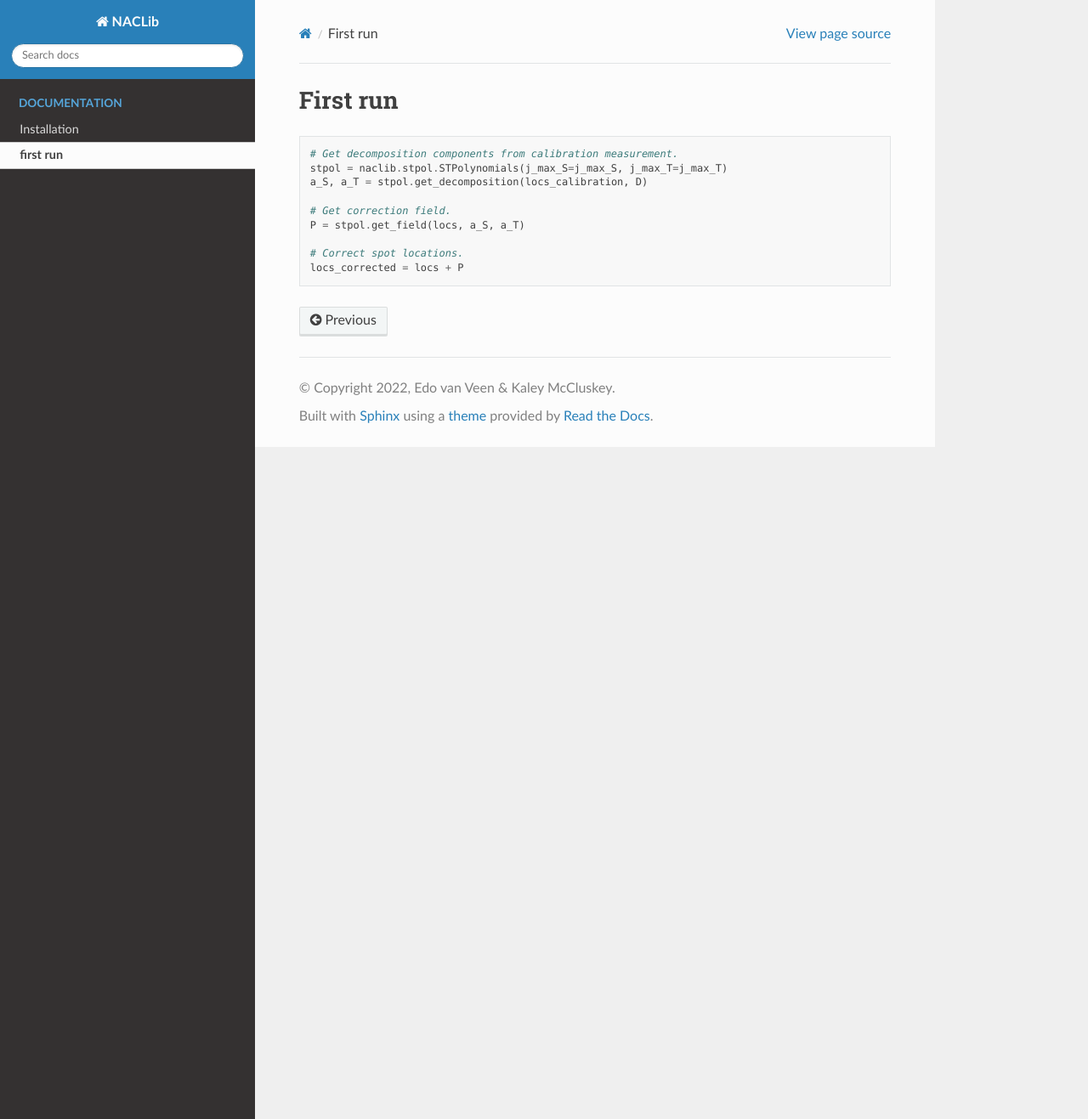
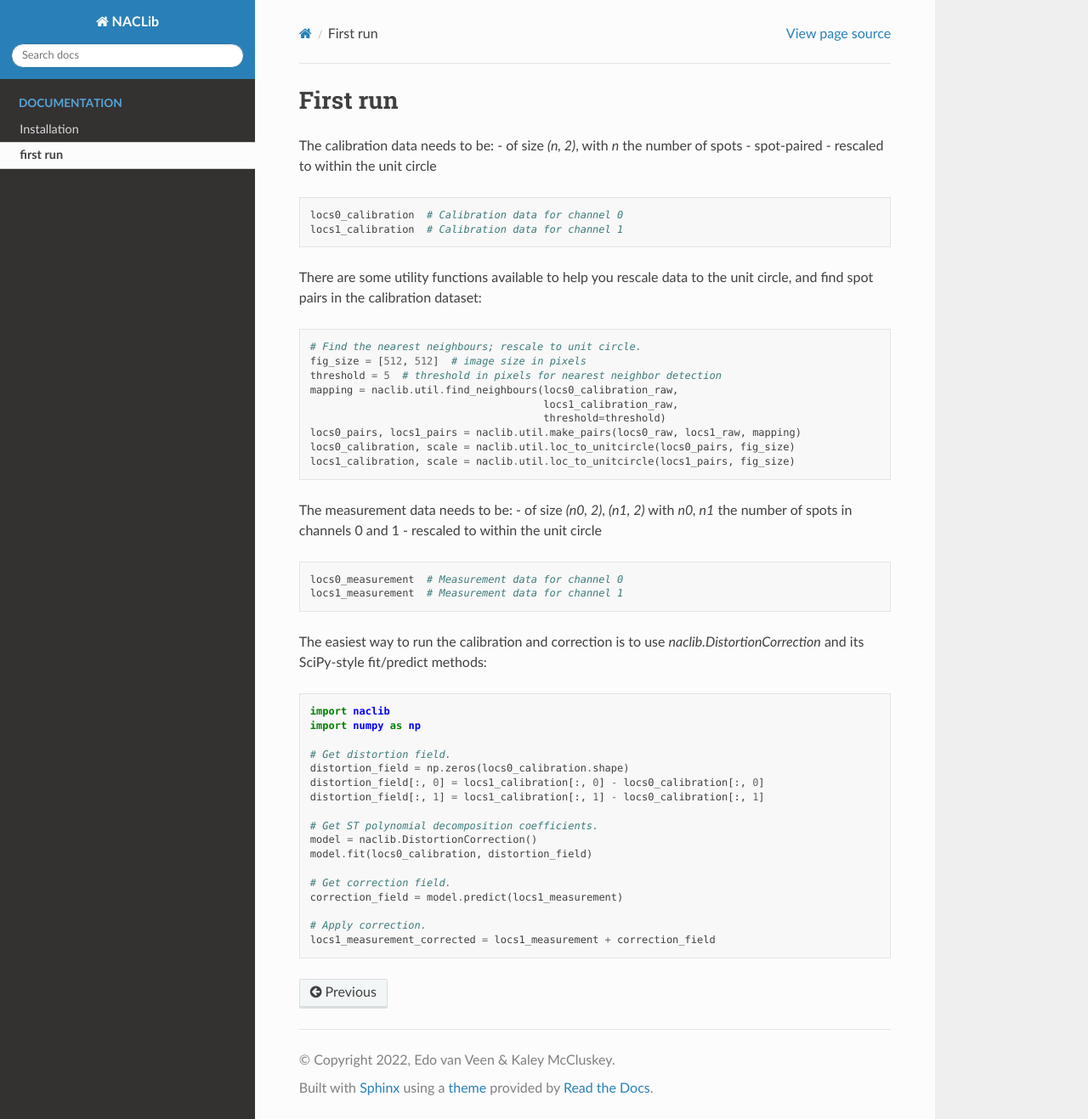
Before and after one commit to edovanveen/naclib, a Sphinx documentation site: the page built from docs/source/firstrun.rst, in a window 1280 px wide and 1317 px high. Shown: the whole window at 85% size. Built offline with Sphinx 7.4.7 and the Read the Docs theme 2.0.0, drawn with Linux system fonts in a browser that asks for light colours.

Commit message:
Update documentation

```diff
--- a/docs/source/firstrun.rst
+++ b/docs/source/firstrun.rst
@@ -1,14 +1,59 @@
 First run
-====================================
+=========
+
+The calibration data needs to be:
+- of size `(n, 2)`, with `n` the number of spots
+- spot-paired
+- rescaled to within the unit circle
 
 .. code-block:: python
 
-   # Get decomposition components from calibration measurement.
-   stpol = naclib.stpol.STPolynomials(j_max_S=j_max_S, j_max_T=j_max_T)
-   a_S, a_T = stpol.get_decomposition(locs_calibration, D)
+    locs0_calibration  # Calibration data for channel 0
+    locs1_calibration  # Calibration data for channel 1
 
-   # Get correction field.
-   P = stpol.get_field(locs, a_S, a_T)
+There are some utility functions available to help you rescale
+data to the unit circle, and find spot pairs in the calibration dataset:
 
-   # Correct spot locations.
-   locs_corrected = locs + P
+.. code-block:: python
+
+    # Find the nearest neighbours; rescale to unit circle.
+    fig_size = [512, 512]  # image size in pixels
+    threshold = 5  # threshold in pixels for nearest neighbor detection
+    mapping = naclib.util.find_neighbours(locs0_calibration_raw,
+                                          locs1_calibration_raw,
+                                          threshold=threshold)
+    locs0_pairs, locs1_pairs = naclib.util.make_pairs(locs0_raw, locs1_raw, mapping)
+    locs0_calibration, scale = naclib.util.loc_to_unitcircle(locs0_pairs, fig_size)
+    locs1_calibration, scale = naclib.util.loc_to_unitcircle(locs1_pairs, fig_size)
+
+The measurement data needs to be:
+- of size `(n0, 2)`, `(n1, 2)` with `n0, n1` the number of spots in channels 0 and 1
+- rescaled to within the unit circle
+
+.. code-block:: python
+
+    locs0_measurement  # Measurement data for channel 0
+    locs1_measurement  # Measurement data for channel 1
+
+The easiest way to run the calibration and correction is to use `naclib.DistortionCorrection`
+and its SciPy-style fit/predict methods:
+
+.. code-block:: python
+
+    import naclib
+    import numpy as np
+
+    # Get distortion field.
+    distortion_field = np.zeros(locs0_calibration.shape)
+    distortion_field[:, 0] = locs1_calibration[:, 0] - locs0_calibration[:, 0]
+    distortion_field[:, 1] = locs1_calibration[:, 1] - locs0_calibration[:, 1]
+
+    # Get ST polynomial decomposition coefficients.
+    model = naclib.DistortionCorrection()
+    model.fit(locs0_calibration, distortion_field)
+
+    # Get correction field.
+    correction_field = model.predict(locs1_measurement)
+
+    # Apply correction.
+    locs1_measurement_corrected = locs1_measurement + correction_field
--- a/docs/source/index.rst
+++ b/docs/source/index.rst
@@ -8,7 +8,7 @@ Welcome to the NACLib documentation
    first run <firstrun>
 
 API
-########
+###
 
 Here you can find the full documentation of every single class and function
 in the NACLib code.
--- a/docs/source/installation.rst
+++ b/docs/source/installation.rst
@@ -1,4 +1,6 @@
 Installation
 ====================================
 
+This should do the trick:
+
 ``pip install naclib``
```
Also changed, not shown: README.md (+50 -138 lines).
